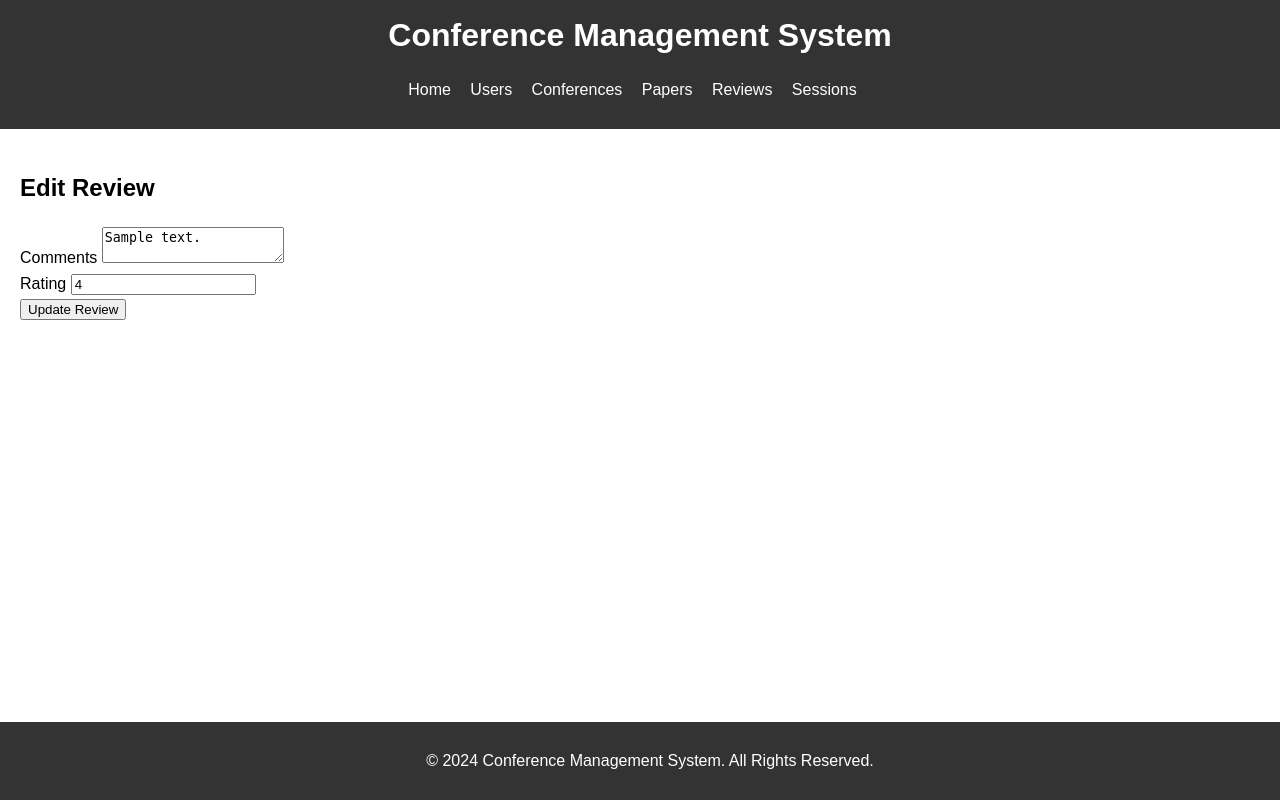
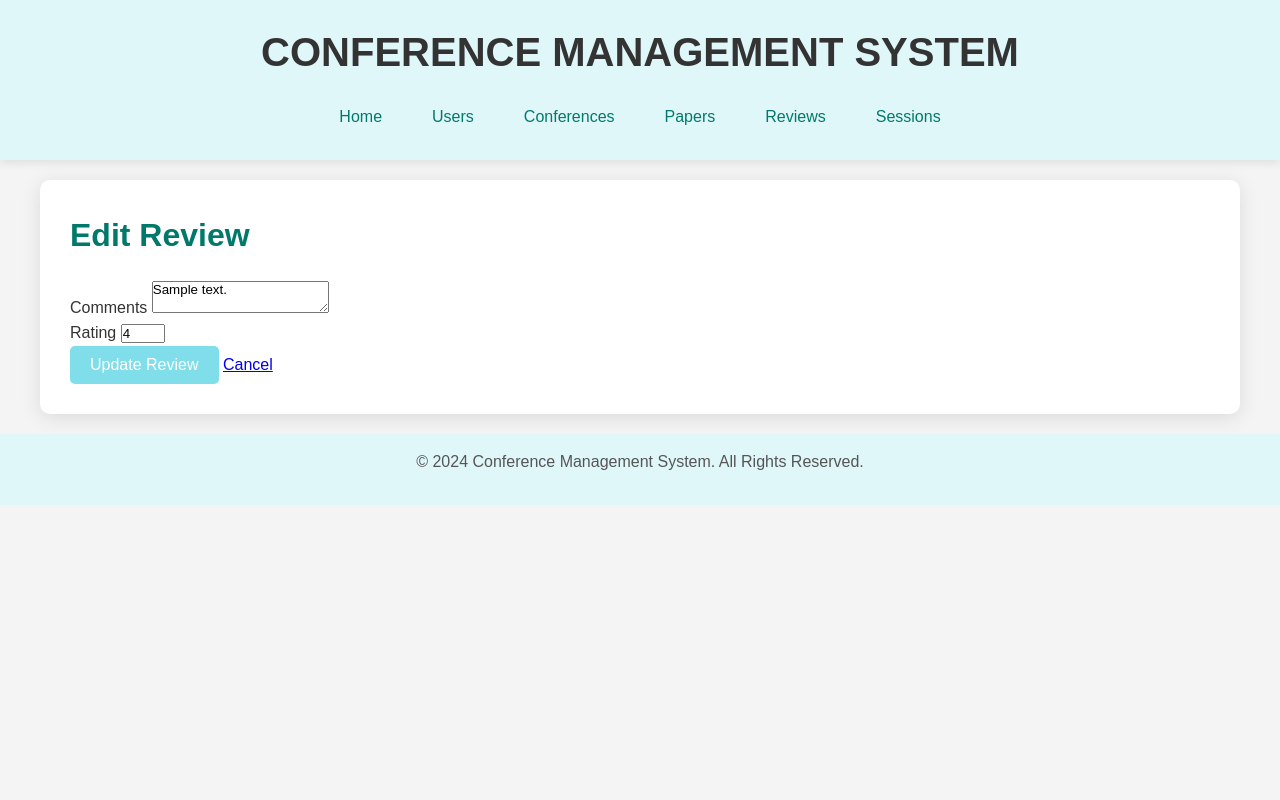
Before and after one commit to Yugoku225/query_crew_academic_conference_management_system, a Flask app: page /reviews/1/edit in a window 1280 px wide. Run offline with Flask 3, Linux system fonts and the light colour scheme; tables that the repository leaves empty hold one stand-in row (values such as "Sample post").

Commit message:
second commit

```diff
--- a/app.py
+++ b/app.py
@@ -27,6 +27,9 @@ def create_app():
     app.register_blueprint(session_bp)
 
 
+    app.secret_key = "abcdefg"
+
+
     @app.route('/')
     def home():
         return render_template('home.html')
--- a/requirements.txt
+++ b/requirements.txt
@@ -13,3 +13,4 @@ python-dotenv==1.0.1
 SQLAlchemy==2.0.32
 typing_extensions==4.12.2
 Werkzeug==3.0.4
+mysql-connector-python==8.1.0
--- a/routes/review_routes.py
+++ b/routes/review_routes.py
@@ -4,44 +4,69 @@ from models.models import Review, db
 # Create a new review
 reviews_bp = Blueprint('reviews_bp', __name__)
 
-@reviews_bp.route('/reviews', methods=['POST'])
-def add_review():
-    if request.method == 'POST':
-        data = request.form
-        review = Review(
-            comments=data.get('comments'),
-            rating=data.get('rating'),
-            paper_id=data['paper_id'],
-            reviewer_id=data['reviewer_id']
-        )
-        db.session.add(review)
-        db.session.commit()
-        flash('Review created successfully!', 'success')
-        return redirect(url_for('reviews_bp.get_reviews'))
-
-# Get all reviews
+# Route to display all reviews
 @reviews_bp.route('/reviews', methods=['GET'])
 def get_reviews():
     reviews = Review.query.all()
     return render_template('reviews/reviews_list.html', reviews=reviews)
 
-# Update a review
-@reviews_bp.route('/reviews/<int:review_id>/edit', methods=['GET', 'POST'])
+# Route to display form for adding a new review
+@reviews_bp.route('/reviews/add', methods=['GET'])
+def add_review_page():
+    return render_template('reviews/add_review.html')
+
+# Route to handle the POST request for adding a new review
+@reviews_bp.route('/reviews', methods=['POST'])
+def add_review():
+    comments = request.form['comments']
+    rating = request.form['rating']
+    paper_id = request.form['paper_id']
+    reviewer_id = request.form['reviewer_id']
+
+    # Create a new Review object
+    review = Review(
+        comments=comments,
+        rating=rating,
+        paper_id=paper_id,
+        reviewer_id=reviewer_id
+    )
+
+    db.session.add(review)
+    db.session.commit()
+
+    flash('Review created successfully!', 'success')
+    return redirect(url_for('reviews_bp.get_reviews'))  # Redirect to the list of reviews
+
+# Route to display a single review
+@reviews_bp.route('/reviews/<int:review_id>', methods=['GET'])
+def get_review(review_id):
+    review = Review.query.get_or_404(review_id)
+    return render_template('reviews/review_detail.html', review=review)
+
+# Route to display form for editing a review
+@reviews_bp.route('/reviews/<int:review_id>/edit', methods=['GET'])
+def update_review_page(review_id):
+    review = Review.query.get_or_404(review_id)
+    return render_template('reviews/edit_review.html', review=review)
+
+# Route to handle the PUT request for updating a review
+@reviews_bp.route('/reviews/<int:review_id>', methods=['POST'])
 def update_review(review_id):
     review = Review.query.get_or_404(review_id)
-    if request.method == 'POST':
-        review.comments = request.form.get('comments', review.comments)
-        review.rating = request.form.get('rating', review.rating)
-        db.session.commit()
-        flash('Review updated successfully!', 'success')
-        return redirect(url_for('reviews_bp.get_reviews'))
-    return render_template('reviews/edit_review.html', review=review)
 
-# Delete a review
+    review.comments = request.form.get('comments', review.comments)
+    review.rating = request.form.get('rating', review.rating)
+    db.session.commit()
+
+    flash('Review updated successfully!', 'success')
+    return redirect(url_for('reviews_bp.get_reviews'))
+
+# Route to handle the delete request for a review
 @reviews_bp.route('/reviews/<int:review_id>/delete', methods=['POST'])
 def delete_review(review_id):
     review = Review.query.get_or_404(review_id)
     db.session.delete(review)
     db.session.commit()
+
     flash('Review deleted successfully!', 'danger')
     return redirect(url_for('reviews_bp.get_reviews'))
--- a/static/css/style.css
+++ b/static/css/style.css
@@ -1,47 +1,193 @@
-/* static/css/style.css */
-body {
-    font-family: Arial, sans-serif;
-    line-height: 1.6;
+/* General Reset */
+* {
     margin: 0;
     padding: 0;
+    box-sizing: border-box;
+    font-family: 'Arial', sans-serif;
 }
 
+body {
+    background-color: #f4f4f4; /* Light gray background for a soothing effect */
+    color: #333; /* Dark text for contrast */
+    line-height: 1.6;
+}
+
+/* Header */
 header {
-    background: #333;
-    color: #fff;
-    padding: 10px 20px;
+    background-color: #e0f7fa; /* Soft pastel cyan */
+    color: #333;
+    padding: 20px 5%; /* Responsive padding */
     text-align: center;
+    box-shadow: 0 2px 10px rgba(0, 0, 0, 0.1);
+    position: relative; /* For pseudo-element positioning */
 }
 
 header h1 {
-    margin: 0;
+    font-size: 2.5rem;
+    font-weight: 600;
+    margin-bottom: 10px;
+    text-transform: uppercase; /* Modern touch */
+}
+
+/* Navigation */
+nav {
+    background-color: #e0f7fa; /* Match header */
+    padding: 10px 0;
 }
 
 nav ul {
     list-style: none;
-    padding: 0;
-}
-
-nav ul li {
-    display: inline;
-    margin-right: 15px;
+    display: flex;
+    justify-content: center;
+    gap: 20px;
+    flex-wrap: wrap; /* Allow wrapping on smaller screens */
 }
 
 nav ul li a {
-    color: #fff;
+    color: #00796b; /* Soft teal for links */
     text-decoration: none;
+    padding: 10px 15px;
+    border-radius: 5px;
+    transition: background-color 0.3s ease, transform 0.2s ease; /* Added transform for hover */
 }
 
-main {
-    padding: 20px;
+nav ul li a:hover {
+    background-color: rgba(0, 121, 107, 0.2); /* Light teal hover effect */
+    transform: scale(1.05); /* Slightly enlarge on hover */
 }
 
+/* Main Content */
+main {
+    margin: 20px auto;
+    max-width: 1200px;
+    padding: 30px;
+    background: #ffffff; /* White background for content */
+    border-radius: 10px;
+    box-shadow: 0 4px 20px rgba(0, 0, 0, 0.1);
+    animation: fadeIn 0.5s ease; /* Fade-in animation */
+}
+
+@keyframes fadeIn {
+    from {
+        opacity: 0;
+    }
+    to {
+        opacity: 1;
+    }
+}
+
+h2 {
+    font-size: 2rem;
+    margin-bottom: 20px;
+    color: #00796b; /* Soft teal for headings */
+}
+
+/* Section with Image */
+.section {
+    display: flex;
+    align-items: center;
+    justify-content: space-between;
+    margin: 20px 0;
+    transition: transform 0.3s ease; /* Smooth transition for hover */
+}
+
+.section:hover {
+    transform: scale(1.02); /* Slightly enlarge on hover */
+}
+
+.section img {
+    max-width: 100%;
+    border-radius: 10px;
+    transition: transform 0.3s ease; /* Smooth transition for image */
+}
+
+.section img:hover {
+    transform: scale(1.05); /* Enlarge image on hover */
+}
+
+p {
+    font-size: 1rem;
+    color: #555; /* Medium gray for body text */
+    margin-bottom: 15px;
+}
+
+/* Buttons */
+a.btn-primary, button {
+    display: inline-block;
+    background-color: #80deea; /* Soft pastel cyan button */
+    color: #fff;
+    padding: 10px 20px;
+    border: none;
+    border-radius: 5px;
+    font-size: 1rem;
+    text-decoration: none;
+    cursor: pointer;
+    transition: background-color 0.3s ease, transform 0.2s ease; /* Added transform for hover */
+}
+
+a.btn-primary:hover, button:hover {
+    background-color: #4dd0e1; /* Darker cyan on hover */
+    transform: translateY(-2px); /* Lift effect on hover */
+}
+
+/* Table */
+table {
+    width: 100%;
+    border-collapse: collapse;
+    margin-top: 20px;
+}
+
+table thead {
+    background-color: #b2ebf2; /* Light cyan for table header */
+    color: #333;
+}
+
+table th, table td {
+    text-align: left;
+    padding: 12px 15px;
+    border-bottom: 1px solid #ddd; /* Light gray border */
+}
+
+table tbody tr:hover {
+    background : rgba(0, 121, 107, 0.1); /* Light teal hover effect */
+}
+
+/* Footer */
 footer {
+    background-color: #e0f7fa; /* Match header */
+    color: #333;
     text-align: center;
-    padding: 10px;
-    background: #333;
-    color: #fff;
-    position: absolute;
-    width: 100%;
-    bottom: 0;
+    padding: 15px 5%; /* Responsive padding */
+    margin-top: 20px;
 }
+
+/* Responsive Design */
+@media (max-width: 768px) {
+    nav ul {
+        flex-direction: column;
+        gap: 15px;
+        align-items: center; /* Center items in column layout */
+    }
+
+    main {
+        padding: 20px;
+    }
+
+    h2 {
+        font-size: 1.8rem;
+    }
+
+    a.btn-primary, button {
+        padding: 10px 15px;
+        font-size: 0.9rem;
+    }
+
+    /* Adjust font sizes for smaller screens */
+    h1 {
+        font-size: 2rem;
+    }
+
+    p {
+        font-size: 0.9rem;
+    }
+}
--- a/templates/reviews/edit_review.html
+++ b/templates/reviews/edit_review.html
@@ -4,16 +4,23 @@
 {% block title %}Edit Review{% endblock %}
 
 {% block content %}
-    <h2>Edit Review</h2>
-    <form action="{{ url_for('reviews_bp.update_review', review_id=review.id) }}" method="POST">
-        <div class="form-group">
-            <label for="comments">Comments</label>
-            <textarea name="comments" id="comments" class="form-control">{{ review.comments }}</textarea>
-        </div>
-        <div class="form-group">
-            <label for="rating">Rating</label>
-            <input type="number" name="rating" id="rating" class="form-control" value="{{ review.rating }}">
-        </div>
-        <button type="submit" class="btn btn-primary">Update Review</button>
-    </form>
+<div class="container mt-4">
+    <h2 class="mb-4">Edit Review</h2>
+    <div class="card shadow-sm p-4">
+        <form action="{{ url_for('reviews_bp.update_review', review_id=review.id) }}" method="POST">
+            <div class="form-group mb-3">
+                <label for="comments" class="form-label">Comments</label>
+                <textarea name="comments" id="comments" class="form-control" required>{{ review.comments }}</textarea>
+            </div>
+            <div class="form-group mb-3">
+                <label for="rating" class="form-label">Rating</label>
+                <input type="number" name="rating" id="rating" class="form-control" value="{{ review.rating }}" min="1" max="5" required>
+            </div>
+            <div class="d-flex justify-content-between">
+                <button type="submit" class="btn btn-primary">Update Review</button>
+                <a href="{{ url_for('reviews_bp.reviews_list') }}" class="btn btn-secondary">Cancel</a>
+            </div>
+        </form>
+    </div>
+</div>
 {% endblock %}
```
Also changed, not shown: routes/session_routes.py (+46 -22 lines), templates/conference/conferences.html (+12 -8 lines), templates/reviews/add_review.html (+23 -15 lines), templates/reviews/reviews_list.html (+12 -7 lines).
